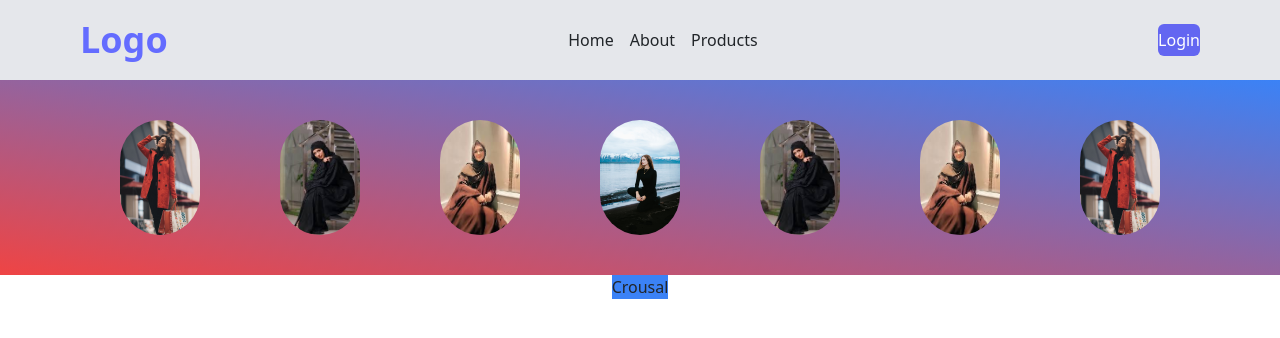
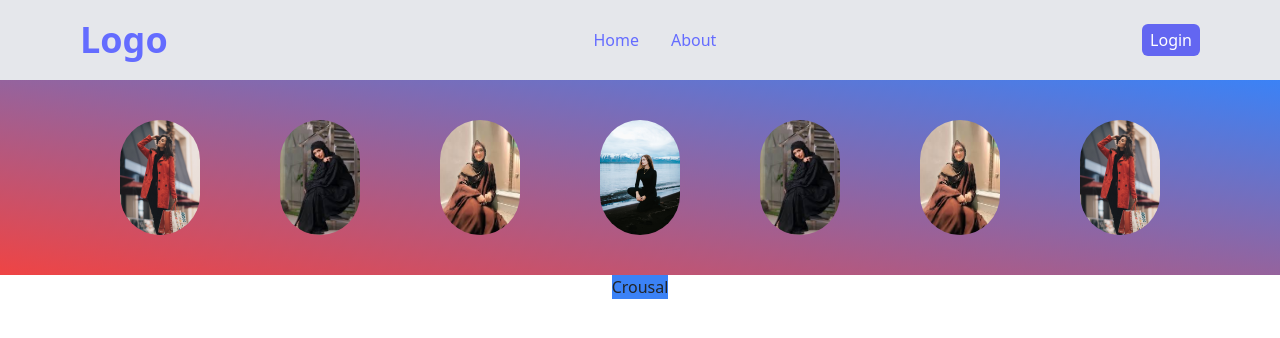
Before and after one commit to Minhalkh/Ecommerce_Store, a React (Vite) app: page / in a window 1280 px wide. Shown: the top 338 px of the page. Built offline with nearby package versions, Linux system fonts and the light colour scheme.

Commit message:
created about route and update navbar

```diff
--- a/src/components/home/Navbar.jsx
+++ b/src/components/home/Navbar.jsx
@@ -5,11 +5,11 @@ function Navbar(){
         <nav className='tl-flex tl-justify-between tl-items-center tl-px-20 tl-py-5 tl-bg-gray-200 tl-w-full'>
           <a href="#" className='tl-text-4xl tl-font-semibold'>Logo</a>
           <ul className='tl-flex tl-gap-4 tl-items-center'>
-            <li className='tl-cursor-pointer'>Home</li>
-            <li className='tl-cursor-pointer'>About</li>
-            <li className='tl-cursor-pointer'>Products</li>
+            <Link to="/" className='tl-cursor-pointer tl-px-2 tl-h-8 hover:tl-text-white hover:tl-bg-rose-500 hover:tl-rounded-md tl-flex tl-items-center'>Home</Link>
+            <Link to="/about" className='tl-cursor-pointer tl-px-2 tl-h-8 hover:tl-text-white hover:tl-bg-rose-500 hover:tl-rounded-md tl-flex tl-items-center'>About</Link>
+            {/* <Link to="/login" className='tl-cursor-pointer'>Products</Link> */}
           </ul>
-          <Link to="/login" className='tl-bg-indigo-500 tl-text-white tl-h-8 tl-flex tl-items-center tl-rounded-md hover:tl-bg-rose-500 hover:tl-border hover:tl-border-rose-500'>Login</Link>
+          <Link to="/login" className='tl-bg-indigo-500 tl-px-2 tl-text-white hover:tl-text-white tl-h-8 tl-flex tl-items-center tl-rounded-md hover:tl-bg-rose-500 hover:tl-border hover:tl-border-rose-500'>Login</Link>
         </nav>
     )
 }
--- /dev/null
+++ b/src/pages/AboutPage.jsx
@@ -0,0 +1,9 @@
+//This is about page
+function AboutPage(){
+    return(
+        <>
+        <div>Lorem ipsum dolor sit amet consectetur adipisicing elit. At quod harum veritatis enim laborum nostrum odio sequi, iure reprehenderit similique soluta commodi error. Adipisci maxime accusamus sit incidunt porro.</div>
+        </>
+    )
+}
+export default AboutPage
--- a/src/pages/index.jsx
+++ /dev/null
@@ -1,6 +0,0 @@
-import Home from '../pages/HomePage'
-import Login from '../pages/LoginPage'
-import Register from '../pages/RegisterPage'
-import NotFound from '../components/NotFound'
-
-export { Home, Login, Register, NotFound }
--- a/src/routes/index.jsx
+++ b/src/routes/index.jsx
@@ -4,7 +4,11 @@ import React from 'react'
 import { BrowserRouter as Router, Route, Routes } from 'react-router-dom'
 
 // Import your components/pages
-import { Home, Register, Login, NotFound } from '../pages'
+import Home from '../pages/HomePage'
+import Login from '../pages/LoginPage'
+import Register from '../pages/RegisterPage'
+import About from '../pages/AboutPage'
+import NotFound from '../components/NotFound'
 
 // Define your routes
 const Routing = () => {
@@ -14,6 +18,7 @@ const Routing = () => {
         <Route exact path="/" element={<Home/>} />
         <Route path="/register" element={<Register/>} />
         <Route path="/login" element={<Login/>} />
+        <Route path="/about" element={<About/>} />
         <Route element={<NotFound/>} />
       </Routes>
     </Router>
```
